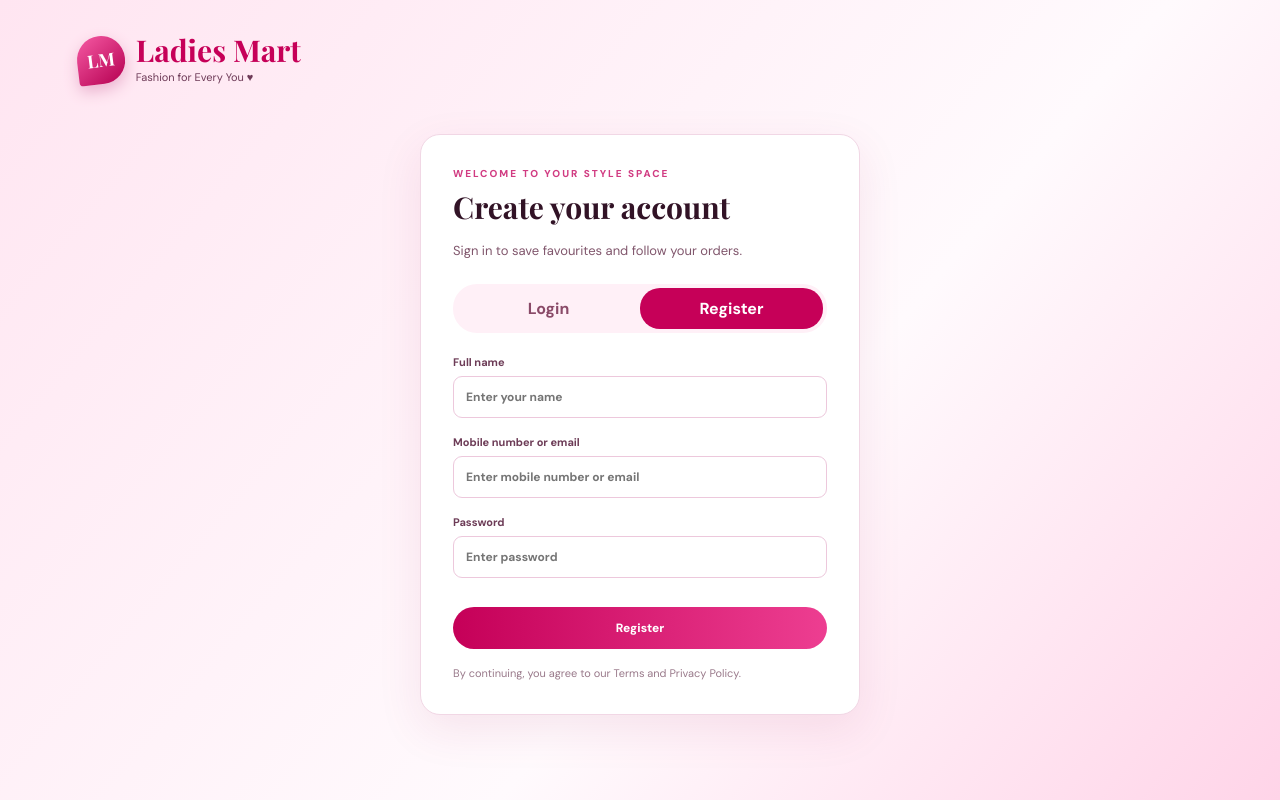
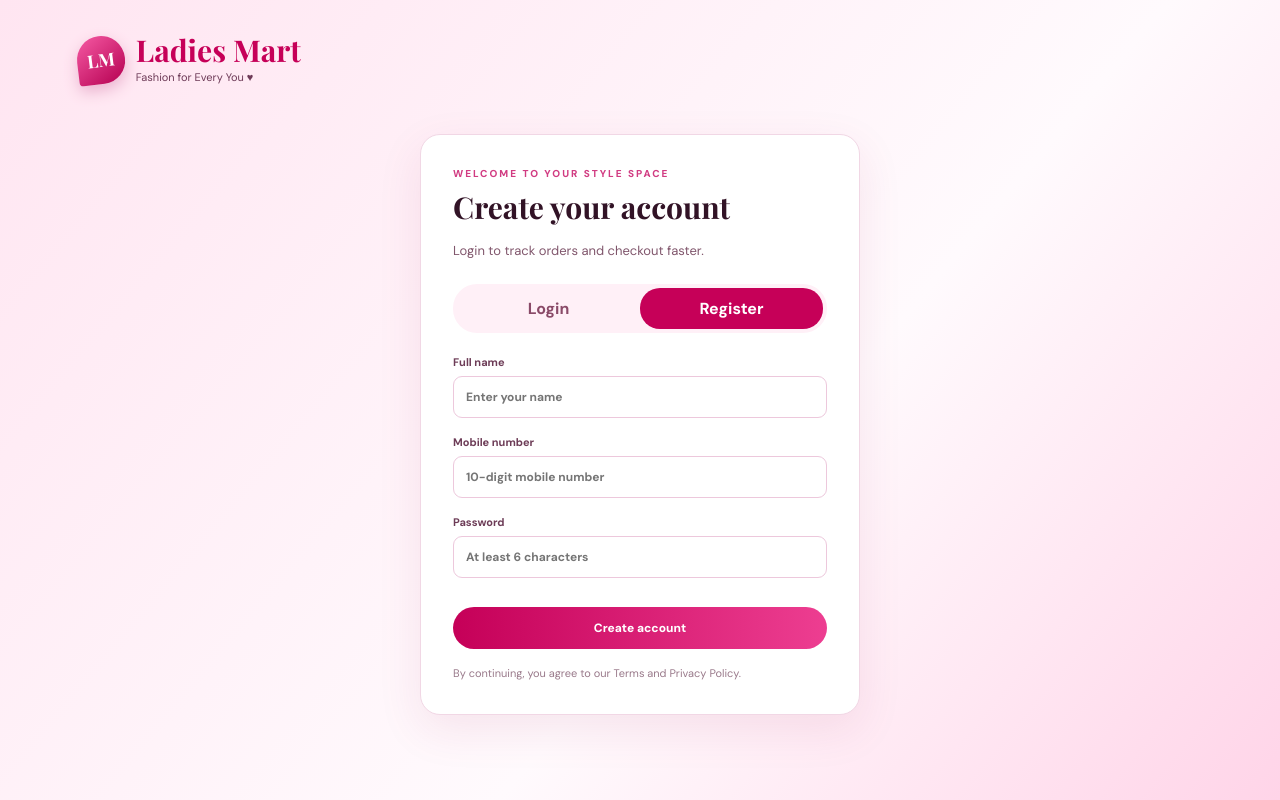
Before and after one commit to sathishkumarsundar93-rgb/ladies-mart, a Next.js app: page /login in a window 1280 px wide. Both pictures are taken after a click on the button "Register". Built offline with nearby package versions, Linux system fonts and the light colour scheme; a web font is replaced by a local one.

Commit message:
Update page.tsx

```diff
--- a/app/login/page.tsx
+++ b/app/login/page.tsx
@@ -1,7 +1,44 @@
 "use client";
 import { useState } from "react";
 import Link from "next/link";
+import { useRouter } from "next/navigation";
+
 export default function LoginPage(){
- const [mode,setMode]=useState("Login");
- return <main className="auth-page"><Link className="brand" href="/"><span className="brand-mark">LM</span><span><strong>Ladies Mart</strong><small>Fashion for Every You ♥</small></span></Link><section className="auth-card"><p className="eyebrow">WELCOME TO YOUR STYLE SPACE</p><h1>{mode==="Login"?"Welcome back":"Create your account"}</h1><p className="inner-lead">Sign in to save favourites and follow your orders.</p><div className="auth-tabs"><button className={mode==="Login"?"chosen":""} onClick={()=>setMode("Login")}>Login</button><button className={mode==="Register"?"chosen":""} onClick={()=>setMode("Register")}>Register</button></div>{mode==="Register"&&<label>Full name<input placeholder="Enter your name"/></label>}<label>Mobile number or email<input placeholder="Enter mobile number or email"/></label><label>Password<input type="password" placeholder="Enter password"/></label><button className="solid-action full-action" onClick={()=>alert("Frontend preview only. Authentication will be connected securely in the backend.")}>{mode}</button><small className="muted">By continuing, you agree to our Terms and Privacy Policy.</small></section></main>;
+ const router=useRouter();
+ const [mode,setMode]=useState<"login"|"register">("login");
+ const [f,setF]=useState({name:"",phone:"",password:""});
+ const [msg,setMsg]=useState("");
+ const [busy,setBusy]=useState(false);
+ const set=(k:keyof typeof f)=>(e:React.ChangeEvent<HTMLInputElement>)=>setF({...f,[k]:e.target.value});
+
+ async function submit(){
+  setMsg(""); setBusy(true);
+  try{
+   const res=await fetch(`/api/auth/${mode}`,{method:"POST",headers:{"Content-Type":"application/json"},
+    body:JSON.stringify(mode==="login"?{phone:f.phone,password:f.password}:f)});
+   const d=await res.json();
+   if(!res.ok){ setMsg(d.error||"Something went wrong"); return; }
+   router.push("/profile");
+  }catch{ setMsg("Network problem. Please try again."); }
+  finally{ setBusy(false); }
+ }
+
+ return <main className="auth-page">
+  <Link className="brand" href="/"><span className="brand-mark">LM</span><span><strong>Ladies Mart</strong><small>Fashion for Every You ♥</small></span></Link>
+  <section className="auth-card">
+   <p className="eyebrow">WELCOME TO YOUR STYLE SPACE</p>
+   <h1>{mode==="login"?"Welcome back":"Create your account"}</h1>
+   <p className="inner-lead">Login to track orders and checkout faster.</p>
+   <div className="auth-tabs">
+    <button className={mode==="login"?"chosen":""} onClick={()=>{setMode("login");setMsg("");}}>Login</button>
+    <button className={mode==="register"?"chosen":""} onClick={()=>{setMode("register");setMsg("");}}>Register</button>
+   </div>
+   {mode==="register"&&<label>Full name<input value={f.name} onChange={set("name")} placeholder="Enter your name"/></label>}
+   <label>Mobile number<input value={f.phone} onChange={set("phone")} inputMode="numeric" maxLength={10} placeholder="10-digit mobile number"/></label>
+   <label>Password<input type="password" value={f.password} onChange={set("password")} onKeyDown={e=>e.key==="Enter"&&submit()} placeholder={mode==="register"?"At least 6 characters":"Enter password"}/></label>
+   {msg&&<p style={{color:"#c60058",fontWeight:600}}>{msg}</p>}
+   <button className="solid-action full-action" disabled={busy} onClick={submit}>{busy?"Please wait…":mode==="login"?"Login":"Create account"}</button>
+   <small className="muted">By continuing, you agree to our Terms and Privacy Policy.</small>
+  </section>
+ </main>;
 }
```
